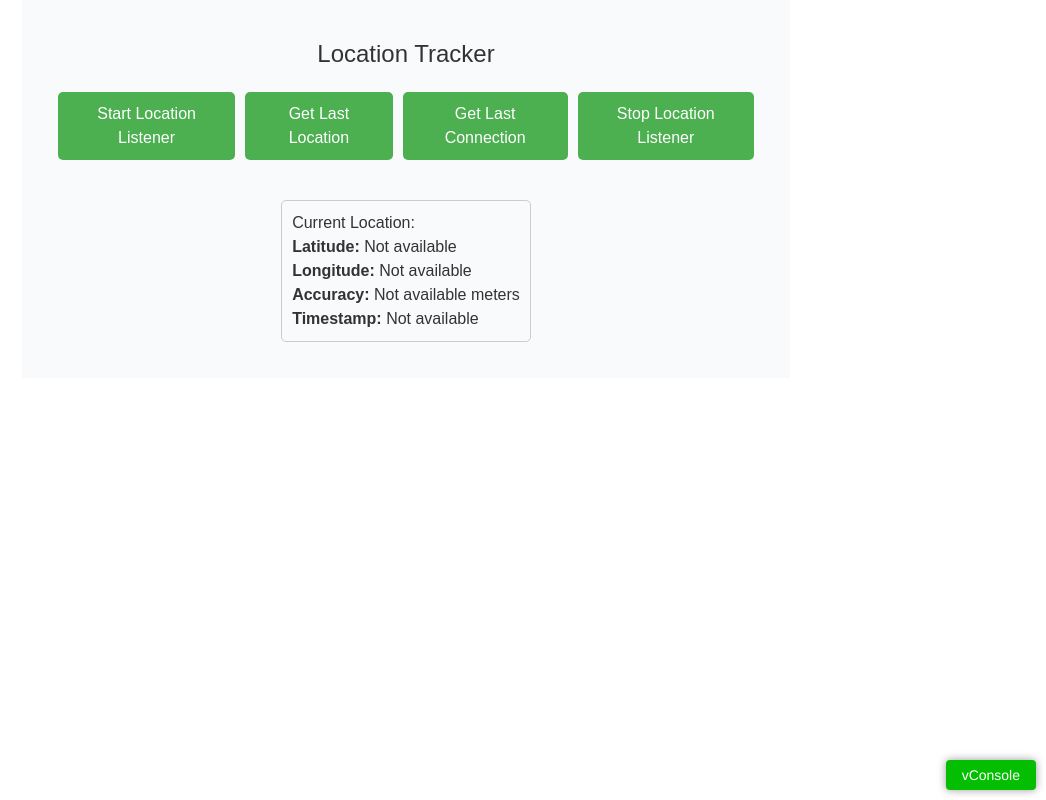
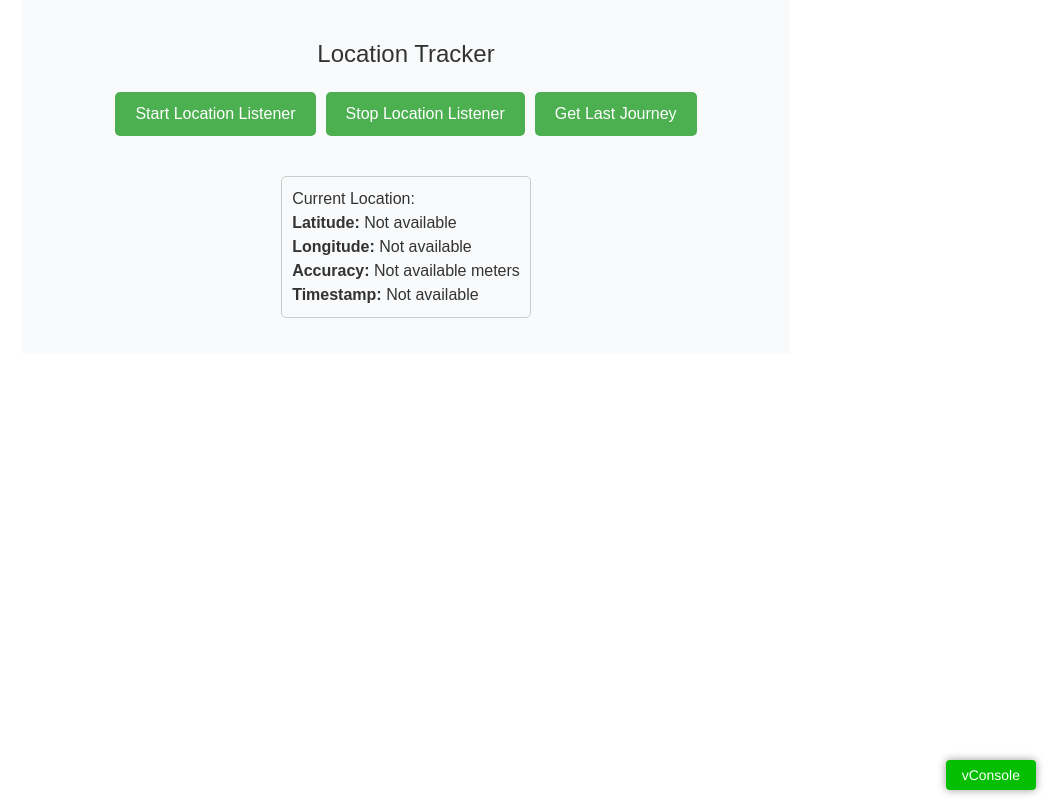
Before and after one commit to Queenzy-Ongeye/test-app, a React (Create React App) app: page / in a window 1280 px wide. Shown: the whole page, without its empty margins (234-1280 px from the left). Built offline with nearby package versions, Linux system fonts and the light colour scheme; a small style sheet from the web is missing.

Commit message:
reverted cahnges

```diff
--- a/src/components/LocationTracker.js
+++ b/src/components/LocationTracker.js
@@ -1,10 +1,5 @@
 import React, { useEffect, useState, useMemo } from "react";
-import {
-  GoogleMap,
-  Marker,
-  Polyline,
-  useJsApiLoader,
-} from "@react-google-maps/api";
+import { GoogleMap, Marker, Polyline, useJsApiLoader } from "@react-google-maps/api";
 
 const LocationTracker = () => {
     const [currentLocation, setCurrentLocation] = useState({
@@ -13,25 +8,20 @@ const LocationTracker = () => {
         accuracy: null,
         timestamp: null,
     });
-  const [journey, setJourney] = useState([]); // Array to store the journey
-  const [lastConnection, setLastConnection] = useState(null); // State for last connection
+    const [journey, setJourney] = useState([]); // Journey points
     const [statusMessage, setStatusMessage] = useState("");
 
     const API_KEY = "AIzaSyBA9bzem6pdx8Ke_ubaEnp9WTu42SJCfhw"; // Replace with your API key
 
-  // Load the Google Maps API
     const { isLoaded } = useJsApiLoader(
-    useMemo(
-      () => ({
+        useMemo(() => ({
             googleMapsApiKey: API_KEY,
             libraries: ["maps"],
             language: "en",
-      }),
-      [API_KEY]
-    )
+            region: "KE",
+        }), [API_KEY])
     );
 
-  // Initialize WebViewJavascriptBridge
     const connectWebViewJavascriptBridge = (callback) => {
         if (window.WebViewJavascriptBridge) {
             callback(window.WebViewJavascriptBridge);
@@ -44,126 +34,64 @@ const LocationTracker = () => {
         }
     };
 
-  // Register the handler for receiving location updates
     const registerLocationCallback = (bridge) => {
         bridge.registerHandler("locationCallBack", (data, responseCallback) => {
-      try {
-        const { latitude, longitude, accuracy, timestamp } = JSON.parse(data);
-
-        // Update current location
+            const newPoint = {
+                lat: data.latitude,
+                lng: data.longitude,
+            };
             setCurrentLocation({
-          latitude,
-          longitude,
-          accuracy,
-          timestamp,
+                latitude: data.latitude,
+                longitude: data.longitude,
+                accuracy: data.accuracy,
+                timestamp: data.timestamp,
             });
-
-        // Append the new location to the journey array
-        setJourney((prev) => [...prev, { lat: latitude, lng: longitude }]);
-
-        // Acknowledge the location received
+            setJourney((prev) => [...prev, newPoint]); // Append to journey
             responseCallback("Location received successfully");
-      } catch (error) {
-        console.error("Error processing location data:", error);
-        setStatusMessage("Error receiving location updates.");
-      }
         });
     };
 
-  // Start receiving location updates
     const startLocationListener = () => {
         if (window.WebViewJavascriptBridge) {
-      window.WebViewJavascriptBridge.callHandler(
-        "startLocationListener",
-        "",
-        (responseData) => {
+            window.WebViewJavascriptBridge.callHandler("startLocationListener", "", (responseData) => {
                 setStatusMessage("Location listener started successfully!");
-        }
-      );
+            });
         } else {
             setStatusMessage("WebViewJavascriptBridge is not initialized.");
         }
     };
 
-  // Stop receiving location updates
     const stopLocationListener = () => {
         if (window.WebViewJavascriptBridge) {
-      window.WebViewJavascriptBridge.callHandler(
-        "stopLocationListener",
-        "",
-        (responseData) => {
+            window.WebViewJavascriptBridge.callHandler("stopLocationListener", "", (responseData) => {
                 setStatusMessage("Location listener stopped.");
-        }
-      );
+            });
         } else {
             setStatusMessage("WebViewJavascriptBridge is not initialized.");
         }
     };
 
-  // Fetch Last Location
     const getLastLocation = () => {
-    setStatusMessage("Fetching last known location...");
-    connectWebViewJavascriptBridge((bridge) => {
-      bridge.callHandler("getLastLocation", "", (response) => {
+        if (window.WebViewJavascriptBridge) {
+            window.WebViewJavascriptBridge.callHandler("getLastLocation", "", (responseData) => {
                 try {
-          const parsedResponse = JSON.parse(response);
-          console.log("Parsed Response:", parsedResponse);
-
-          if (parsedResponse.data) {
-            const locationData = JSON.parse(parsedResponse.data);
-            console.log("Parsed Location Data:", locationData);
-
-            if (
-              locationData.latitude !== undefined &&
-              locationData.longitude !== undefined
-            ) {
-              const location = {
-                latitude: parseFloat(locationData.latitude),
-                longitude: parseFloat(locationData.longitude),
-              };
-              setCurrentLocation(location);
-            } else {
-              setStatusMessage(
-                "Latitude or Longitude missing in location data."
-              );
-            }
-          } else {
-            setStatusMessage("`data` field is missing or invalid.");
-          }
+                    const locations = JSON.parse(responseData); // Parse JSON response
+                    const formattedJourney = locations.map((loc) => ({
+                        lat: loc.latitude,
+                        lng: loc.longitude,
+                    }));
+                    setJourney(formattedJourney); // Update journey state
+                    setStatusMessage("Journey retrieved successfully!");
                 } catch (error) {
-          setStatusMessage("Error parsing response. Check the logs for details.");
-          console.error("Error parsing response:", error);
+                    setStatusMessage("Error parsing journey data.");
+                    console.error("Error parsing response data:", error);
                 }
             });
-    });
+        } else {
+            setStatusMessage("WebViewJavascriptBridge is not initialized.");
+        }
     };
 
-  // Fetch Last Connection
-  const getLastConnection = () => {
-    setStatusMessage("Fetching last connection details...");
-    connectWebViewJavascriptBridge((bridge) => {
-      bridge.callHandler("getLastConnection", "", (response) => {
-        try {
-          const parsedResponse = JSON.parse(response);
-          console.log("Parsed Last Connection Response:", parsedResponse);
-
-          if (parsedResponse) {
-            setLastConnection(parsedResponse); // Store last connection details
-            setStatusMessage("Last connection details fetched successfully.");
-          } else {
-            setStatusMessage("No last connection details available.");
-          }
-        } catch (error) {
-          setStatusMessage(
-            "Error parsing last connection response. Check the logs for details."
-          );
-          console.error("Error parsing last connection response:", error);
-        }
-      });
-    });
-  };
-
-  // Register the bridge callback when the component mounts
     useEffect(() => {
         connectWebViewJavascriptBridge((bridge) => {
             registerLocationCallback(bridge);
@@ -177,41 +105,50 @@ const LocationTracker = () => {
                 <button style={styles.button} onClick={startLocationListener}>
                     Start Location Listener
                 </button>
-        <button style={styles.button} onClick={getLastLocation}>
-          Get Last Location
-        </button>
-        <button style={styles.button} onClick={getLastConnection}>
-          Get Last Connection
-        </button>
                 <button style={styles.button} onClick={stopLocationListener}>
                     Stop Location Listener
+                </button>
+                <button style={styles.button} onClick={getLastLocation}>
+                    Get Last Journey
                 </button>
             </div>
             {statusMessage && <p style={styles.status}>{statusMessage}</p>}
             <div style={styles.locationInfo}>
                 <h3>Current Location:</h3>
-        <p>
-          <strong>Latitude:</strong>{" "}
-          {currentLocation.latitude || "Not available"}
-        </p>
-        <p>
-          <strong>Longitude:</strong>{" "}
-          {currentLocation.longitude || "Not available"}
-        </p>
-        <p>
-          <strong>Accuracy:</strong>{" "}
-          {currentLocation.accuracy || "Not available"} meters
-        </p>
-        <p>
-          <strong>Timestamp:</strong>{" "}
-          {currentLocation.timestamp || "Not available"}
-        </p>
+                <p><strong>Latitude:</strong> {currentLocation.latitude || "Not available"}</p>
+                <p><strong>Longitude:</strong> {currentLocation.longitude || "Not available"}</p>
+                <p><strong>Accuracy:</strong> {currentLocation.accuracy || "Not available"} meters</p>
+                <p><strong>Timestamp:</strong> {currentLocation.timestamp || "Not available"}</p>
             </div>
-      {lastConnection && (
-        <div style={styles.locationInfo}>
-          <h3>Last Connection:</h3>
-          <pre>{JSON.stringify(lastConnection, null, 2)}</pre>
-        </div>
+            {isLoaded && (
+                <GoogleMap
+                    center={{
+                        lat: currentLocation.latitude || 37.7749,
+                        lng: currentLocation.longitude || -122.4194,
+                    }}
+                    zoom={12}
+                    mapContainerStyle={styles.mapContainer}
+                >
+                    {currentLocation.latitude && (
+                        <Marker
+                            position={{
+                                lat: currentLocation.latitude,
+                                lng: currentLocation.longitude,
+                            }}
+                            label="You"
+                        />
+                    )}
+                    {journey.length > 1 && (
+                        <Polyline
+                            path={journey}
+                            options={{
+                                strokeColor: "#FF0000",
+                                strokeOpacity: 0.8,
+                                strokeWeight: 2,
+                            }}
+                        />
+                    )}
+                </GoogleMap>
             )}
         </div>
     );
@@ -257,6 +194,11 @@ const styles = {
         display: "inline-block",
         textAlign: "left",
     },
+    mapContainer: {
+        height: "400px",
+        width: "100%",
+        marginTop: "20px",
+    },
 };
 
 export default LocationTracker;
```
Lines whose indentation alone changed are shown as unchanged.
